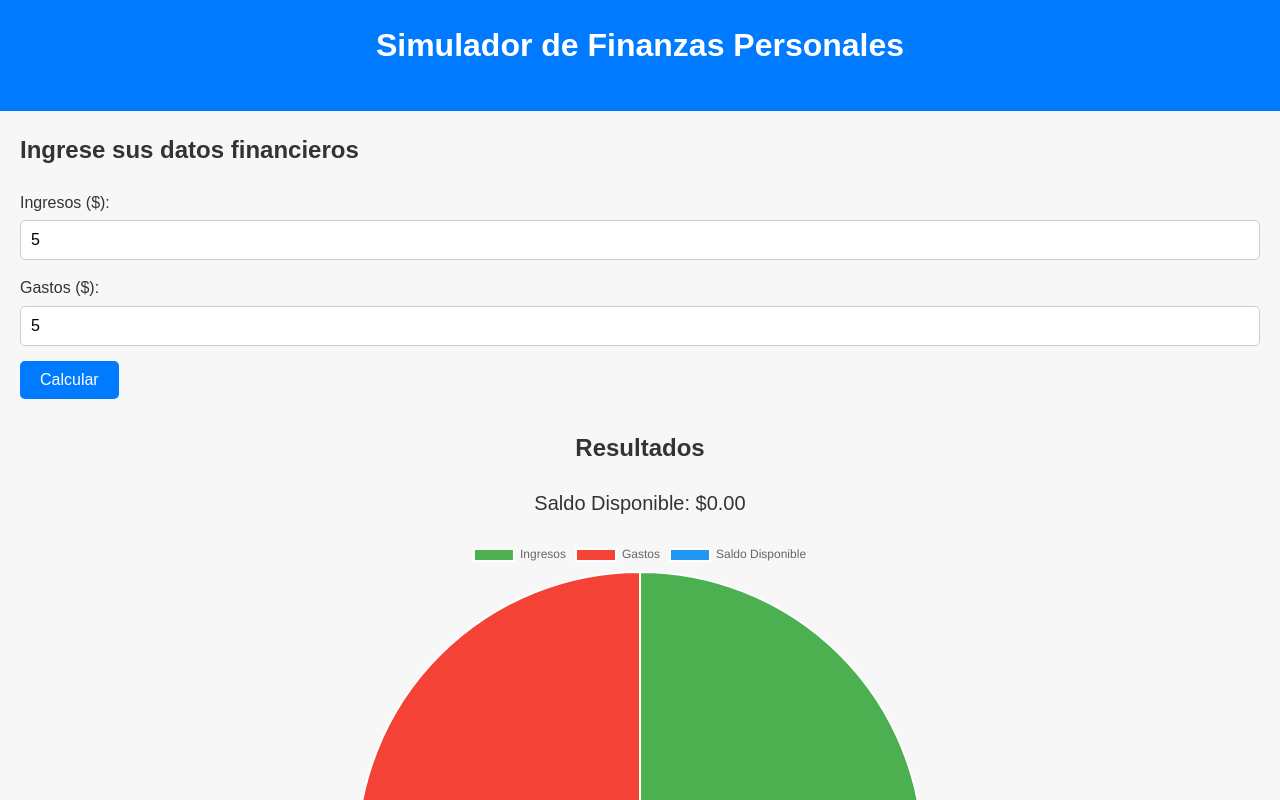
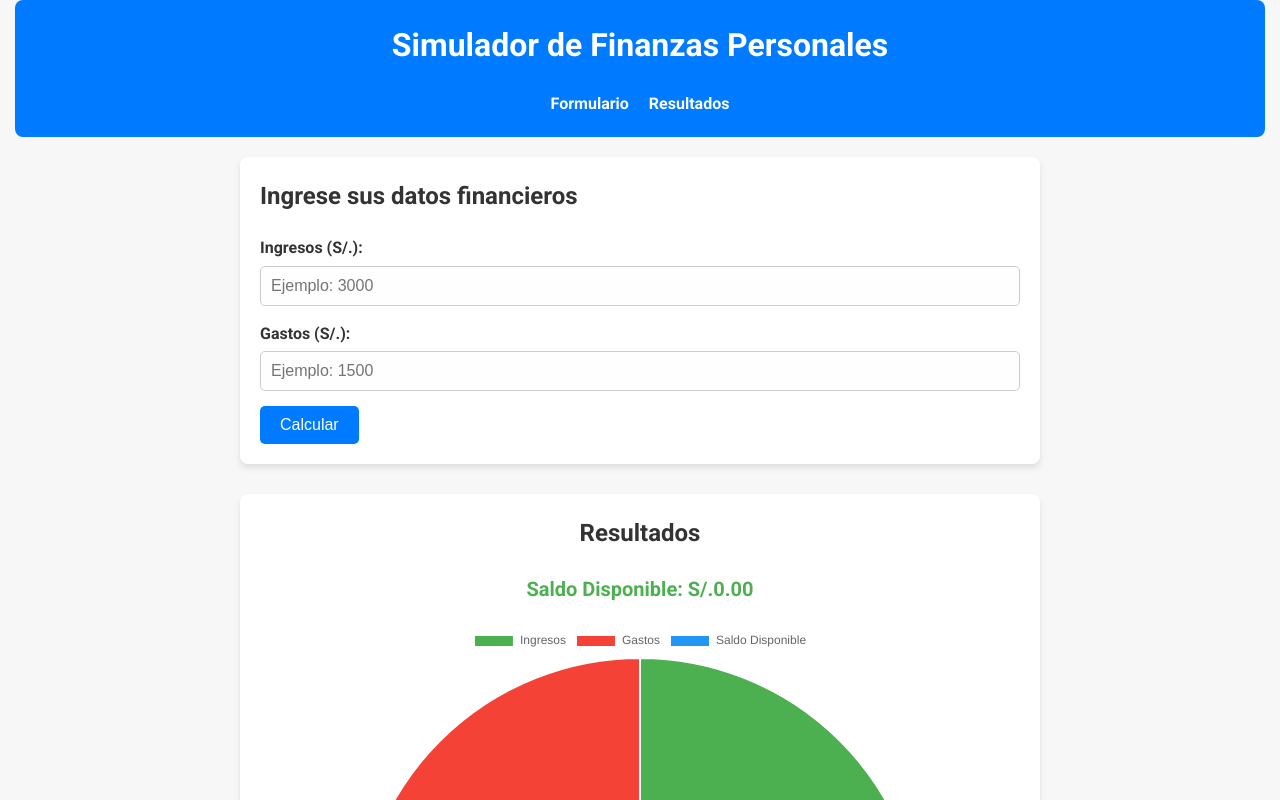
Before and after one commit to aflopeza/SimuladorFinanzas-Guia, a plain HTML site: page index.html in a window 1280 px wide. Both pictures are taken after typing "5", "5" into the empty fields and a click on the button "Calcular". Shown: the top 800 px of the page. Drawn offline with nearby package versions, Linux system fonts and the light colour scheme.

Commit message:
Actualización del diseño y funcionalidad del sitio web.

```diff
--- a/css/style.css
+++ b/css/style.css
@@ -1,33 +1,84 @@
+/* Reset básico */
 * {
   margin: 0;
   padding: 0;
   box-sizing: border-box;
 }
 
-  body {
-    font-family: Arial, sans-serif;
-    background-color: #f7f7f7;
-    color: #333;
-    line-height: 1.6;
+/* Variables CSS para colores y fuentes */
+:root {
+  --primary-color: #007bff;
+  --primary-hover: #0056b3;
+  --background-color: #f7f7f7;
+  --text-color: #333;
+  --header-color: #fff;
+  --border-color: #ccc;
+  --font-family: 'Roboto', Arial, sans-serif;
 }
 
-  header {
-    background-color: #007bff;
-    color: #fff;
-    padding: 20px 10px;
-    text-align: center;
+/* Estilo global */
+body {
+  font-family: var(--font-family);
+  background-color: var(--background-color);
+  color: var(--text-color);
+  line-height: 1.6;
+  padding: 0 15px;
 }
 
-  main {
+/* Encabezado */
+header {
+  background-color: var(--primary-color);
+  color: var(--header-color);
   padding: 20px;
+  text-align: center;
+  border-radius: 8px;
 }
 
+header h1 {
+  font-size: 2rem;
+}
+
+/* Navegación */
+nav ul {
+  list-style: none;
+  display: flex;
+  justify-content: center;
+  margin-top: 10px;
+}
+
+nav li {
+  margin: 0 10px;
+}
+
+nav a {
+  color: var(--header-color);
+  text-decoration: none;
+  font-weight: bold;
+}
+
+nav a:hover {
+  text-decoration: underline;
+}
+
+/* Secciones principales */
+main {
+  margin: 20px auto;
+  max-width: 800px;
+}
+
+/* Títulos */
 h1, h2 {
   margin-bottom: 20px;
+  font-weight: bold;
 }
 
+/* Formularios */
 .form-section, .results-section {
   margin-bottom: 30px;
+  padding: 20px;
+  background-color: #fff;
+  border-radius: 8px;
+  box-shadow: 0 4px 6px rgba(0, 0, 0, 0.1);
 }
 
 .form-group {
@@ -37,47 +88,71 @@
 label {
   display: block;
   margin-bottom: 5px;
+  font-weight: bold;
 }
 
 input {
   width: 100%;
   padding: 10px;
   font-size: 16px;
-    border: 1px solid #ccc;
+  border: 1px solid var(--border-color);
   border-radius: 5px;
+  background-color: #fefefe;
+  transition: border-color 0.3s ease;
 }
 
+input:focus {
+  outline: none;
+  border-color: var(--primary-color);
+}
+
+/* Botones */
 button {
-    background-color: #007bff;
-    color: #fff;
+  background-color: var(--primary-color);
+  color: var(--header-color);
   border: none;
   padding: 10px 20px;
   cursor: pointer;
   border-radius: 5px;
   font-size: 16px;
+  transition: background-color 0.3s ease;
 }
 
 button:hover {
-    background-color: #0056b3;
+  background-color: var(--primary-hover);
 }
 
+/* Resultados */
 .results-section {
   text-align: center;
 }
 
 #balance {
-    font-size: 20px;
+  font-size: 1.25rem;
+  font-weight: bold;
   margin-bottom: 20px;
 }
 
+/* Gráfico */
 .chart-container {
   max-width: 600px;
   margin: 0 auto;
 }
 
+/* Pie de página */
 footer {
   text-align: center;
   padding: 10px;
   background-color: #f1f1f1;
+  border-radius: 8px;
   margin-top: 20px;
 }
+
+footer a {
+  color: var(--primary-color);
+  text-decoration: none;
+}
+
+footer a:hover {
+  text-decoration: underline;
+}
--- a/index.html
+++ b/index.html
@@ -3,41 +3,56 @@
 <head>
   <meta charset="UTF-8">
   <meta name="viewport" content="width=device-width, initial-scale=1.0">
+  <meta name="description" content="Simulador de Finanzas Personales: Calcula tu saldo disponible e interpreta gráficos interactivos sobre tus ingresos y gastos.">
+  <meta name="author" content="Tu nombre o equipo">
+  <meta name="keywords" content="finanzas, simulador, ingresos, gastos, ahorro, gráficos">
   <title>Simulador de Finanzas Personales</title>
   <link rel="stylesheet" href="css/style.css">
+  <link rel="preconnect" href="https://cdn.jsdelivr.net">
+  <link rel="stylesheet" href="https://fonts.googleapis.com/css2?family=Roboto:wght@400;700&display=swap">
   <script src="https://cdn.jsdelivr.net/npm/chart.js"></script>
 </head>
 <body>
   <header>
     <h1>Simulador de Finanzas Personales</h1>
+    <nav>
+      <ul>
+        <li><a href="#form-section">Formulario</a></li>
+        <li><a href="#results-section">Resultados</a></li>
+      </ul>
+    </nav>
   </header>
+
   <main>
-    <section class="form-section">
+    <!-- Formulario de ingresos y gastos -->
+    <section id="form-section" class="form-section">
       <h2>Ingrese sus datos financieros</h2>
-      <form id="finance-form">
+      <form id="finance-form" aria-labelledby="form-title">
         <div class="form-group">
-          <label for="income">Ingresos ($):</label>
-          <input type="number" id="income" placeholder="Ejemplo: 3000" required>
+          <label for="income">Ingresos (S/.):</label>
+          <input type="number" id="income" name="income" placeholder="Ejemplo: 3000" required>
         </div>
         <div class="form-group">
-          <label for="expenses">Gastos ($):</label>
-          <input type="number" id="expenses" placeholder="Ejemplo: 1500" required>
+          <label for="expenses">Gastos (S/.):</label>
+          <input type="number" id="expenses" name="expenses" placeholder="Ejemplo: 1500" required>
         </div>
-        <button type="submit">Calcular</button>
+        <button type="submit" aria-label="Calcular saldo disponible">Calcular</button>
       </form>
     </section>
 
-    <section class="results-section">
-      <h2>Resultados</h2>
-      <p id="balance">Saldo Disponible: $0</p>
+    <!-- Sección de resultados -->
+    <section id="results-section" class="results-section" aria-labelledby="results-title">
+      <h2 id="results-title">Resultados</h2>
+      <p id="balance" aria-live="polite">Saldo Disponible: S/.0</p>
       <div class="chart-container">
-        <canvas id="financeChart"></canvas>
+        <canvas id="financeChart" aria-label="Gráfico de finanzas personales" role="img"></canvas>
       </div>
     </section>
   </main>
+
   <footer>
-    <p>Desarrollado por tu Simulador de Finanzas Personales</p>
+    <p>Desarrollado por <a href="https://tusitio.com" target="_blank" rel="noopener">Tu Simulador de Finanzas Personales</a></p>
   </footer>
-  <script src="js/aplicacion.js"></script>
+  <script src="js/aplicacion.js" defer></script>
 </body>
 </html>
--- a/js/aplicacion.js
+++ b/js/aplicacion.js
@@ -1,20 +1,27 @@
-// Obtener referencias a los elementos del DOM
+// Selección de elementos del DOM
 const financeForm = document.getElementById('finance-form');
 const incomeInput = document.getElementById('income');
 const expensesInput = document.getElementById('expenses');
 const balanceDisplay = document.getElementById('balance');
 const financeChartCanvas = document.getElementById('financeChart');
 
-// Inicializar datos para el gráfico
+// Inicializar instancia del gráfico
 let chartInstance;
 
+/**
+ * Crea y actualiza el gráfico financiero.
+ * @param {number} income - Cantidad de ingresos.
+ * @param {number} expenses - Cantidad de gastos.
+ */
 const createChart = (income, expenses) => {
+  const balance = income - expenses;
+
   const data = {
     labels: ['Ingresos', 'Gastos', 'Saldo Disponible'],
     datasets: [
       {
         label: 'Distribución Financiera',
-        data: [income, expenses, income - expenses],
+        data: [income, expenses, balance],
         backgroundColor: ['#4caf50', '#f44336', '#2196f3'],
       },
     ],
@@ -23,34 +30,76 @@ const createChart = (income, expenses) => {
   const config = {
     type: 'pie',
     data: data,
+    options: {
+      responsive: true,
+      plugins: {
+        legend: {
+          position: 'top',
+        },
+      },
+    },
   };
 
+  // Destruir gráfico anterior si existe
   if (chartInstance) {
     chartInstance.destroy();
   }
 
+  // Crear nuevo gráfico
   chartInstance = new Chart(financeChartCanvas, config);
 };
 
-// Manejar el envío del formulario
-financeForm.addEventListener('submit', (e) => {
+/**
+ * Maneja el envío del formulario.
+ * @param {Event} e - Evento de envío del formulario.
+ */
+const handleFormSubmit = (e) => {
   e.preventDefault();
 
-  // Obtener valores de ingresos y gastos
-  const income = parseFloat(incomeInput.value);
-  const expenses = parseFloat(expensesInput.value);
+  // Validar y obtener valores de los inputs
+  const income = parseFloat(incomeInput.value.trim());
+  const expenses = parseFloat(expensesInput.value.trim());
 
-  if (isNaN(income) || isNaN(expenses)) {
-    alert('Por favor, ingrese valores válidos.');
+  if (!validateInputs(income, expenses)) {
+    alert('Por favor, ingrese valores válidos mayores o iguales a cero.');
     return;
   }
 
-  // Calcular el saldo
+  // Calcular saldo y actualizar la interfaz
   const balance = income - expenses;
-
-  // Mostrar el saldo en la interfaz
-  balanceDisplay.textContent = `Saldo Disponible: $${balance.toFixed(2)}`;
+  updateBalanceDisplay(balance);
 
   // Actualizar el gráfico
   createChart(income, expenses);
-});
+
+  // Limpiar los campos del formulario
+  financeForm.reset();
+};
+
+/**
+ * Valida los valores ingresados.
+ * @param {number} income - Valor de ingresos.
+ * @param {number} expenses - Valor de gastos.
+ * @returns {boolean} - Devuelve true si los valores son válidos, de lo contrario false.
+ */
+const validateInputs = (income, expenses) => {
+  return (
+    !isNaN(income) &&
+    !isNaN(expenses) &&
+    income >= 0 &&
+    expenses >= 0
+  );
+};
+
+/**
+ * Actualiza el saldo disponible en la interfaz.
+ * @param {number} balance - Saldo calculado.
+ */
+const updateBalanceDisplay = (balance) => {
+  const balanceColor = balance >= 0 ? '#4caf50' : '#f44336'; // Verde si es positivo, rojo si es negativo
+  balanceDisplay.textContent = `Saldo Disponible: S/.${balance.toFixed(2)}`;
+  balanceDisplay.style.color = balanceColor;
+};
+
+// Escuchar el evento de envío del formulario
+financeForm.addEventListener('submit', handleFormSubmit);
```
Lines whose indentation alone changed are shown as unchanged.
